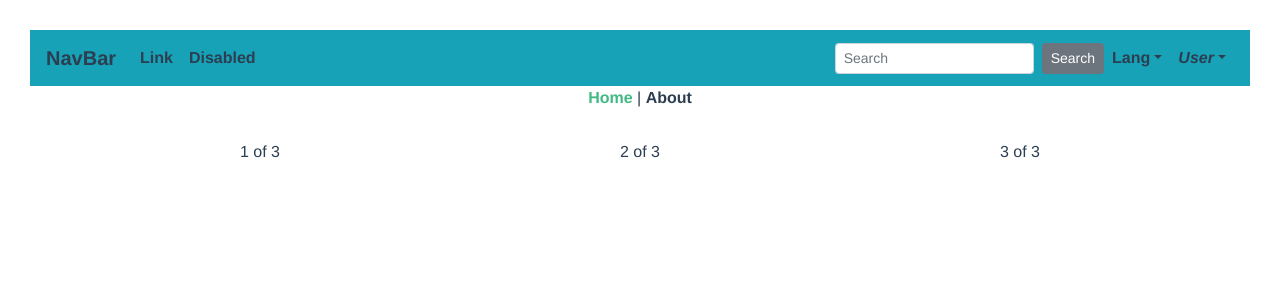
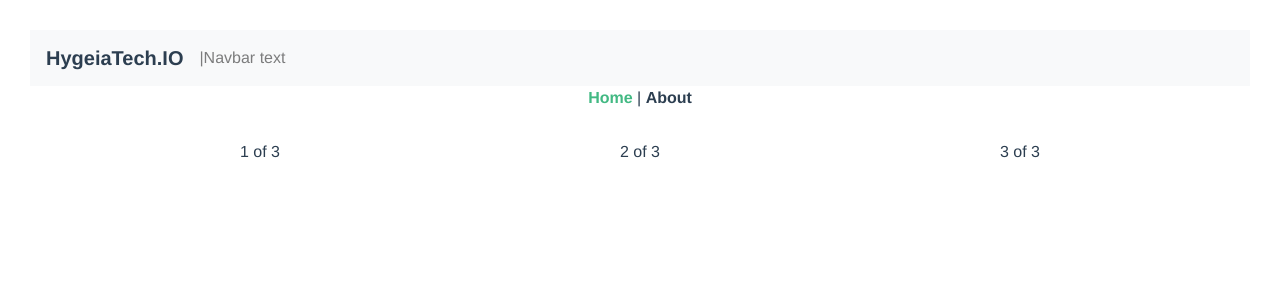
Before and after one commit to Michael-Law/Django-Vuejs-IOT, a Vue app in the folder frontend/: page / in a window 1280 px wide. Shown: the top 300 px of the page. Built offline with nearby package versions, Linux system fonts and the light colour scheme.

Commit message:
Modifications to Navbar

```diff
--- a/frontend/src/components/navbar.vue
+++ b/frontend/src/components/navbar.vue
@@ -1,44 +1,19 @@
 <template>
-     <b-navbar toggleable="lg" type="dark" variant="info">
-    <b-navbar-brand href="#">NavBar</b-navbar-brand>
+  <div>
+    <b-navbar toggleable="sm" type="light" variant="light">
+      <b-navbar-toggle target="nav-text-collapse"></b-navbar-toggle>
 
-    <b-navbar-toggle target="nav-collapse"></b-navbar-toggle>
+      <b-navbar-brand href="/">HygeiaTech.IO</b-navbar-brand>
 
-    <b-collapse id="nav-collapse" is-nav>
-      <b-navbar-nav>
-        <b-nav-item href="#">Link</b-nav-item>
-        <b-nav-item href="#" disabled>Disabled</b-nav-item>
-      </b-navbar-nav>
-
-      <!-- Right aligned nav items -->
-      <b-navbar-nav class="ml-auto">
-        <b-nav-form>
-          <b-form-input size="sm" class="mr-sm-2" placeholder="Search"></b-form-input>
-          <b-button size="sm" class="my-2 my-sm-0" type="submit">Search</b-button>
-        </b-nav-form>
-
-        <b-nav-item-dropdown text="Lang" right>
-          <b-dropdown-item href="#">EN</b-dropdown-item>
-          <b-dropdown-item href="#">ES</b-dropdown-item>
-          <b-dropdown-item href="#">RU</b-dropdown-item>
-          <b-dropdown-item href="#">FA</b-dropdown-item>
-        </b-nav-item-dropdown>
-
-        <b-nav-item-dropdown right>
-          <!-- Using 'button-content' slot -->
-          <template v-slot:button-content>
-            <em>User</em>
-          </template>
-          <b-dropdown-item href="#">Profile</b-dropdown-item>
-          <b-dropdown-item href="#">Sign Out</b-dropdown-item>
-        </b-nav-item-dropdown>
-      </b-navbar-nav>
-    </b-collapse>
-  </b-navbar>
+      <b-collapse id="nav-text-collapse" is-nav>
+        <b-navbar-nav>
+          <b-nav-text>|Navbar text</b-nav-text>
+        </b-navbar-nav>
+      </b-collapse>
+    </b-navbar>
+  </div>
 </template>
 
 <script>
-export default {
-
-}
+export default {};
 </script>
```
Also changed, not shown: 1 other file (tests, documents, lock files or other folders).
